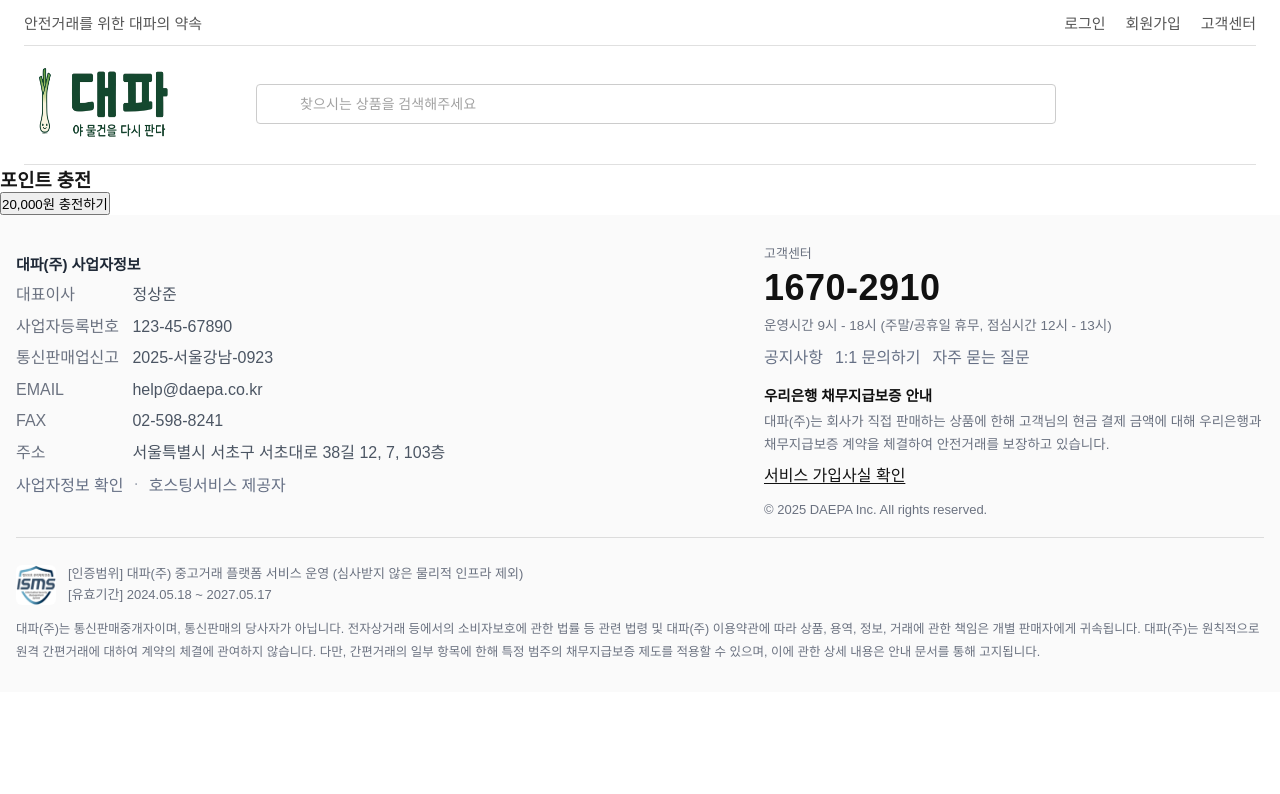
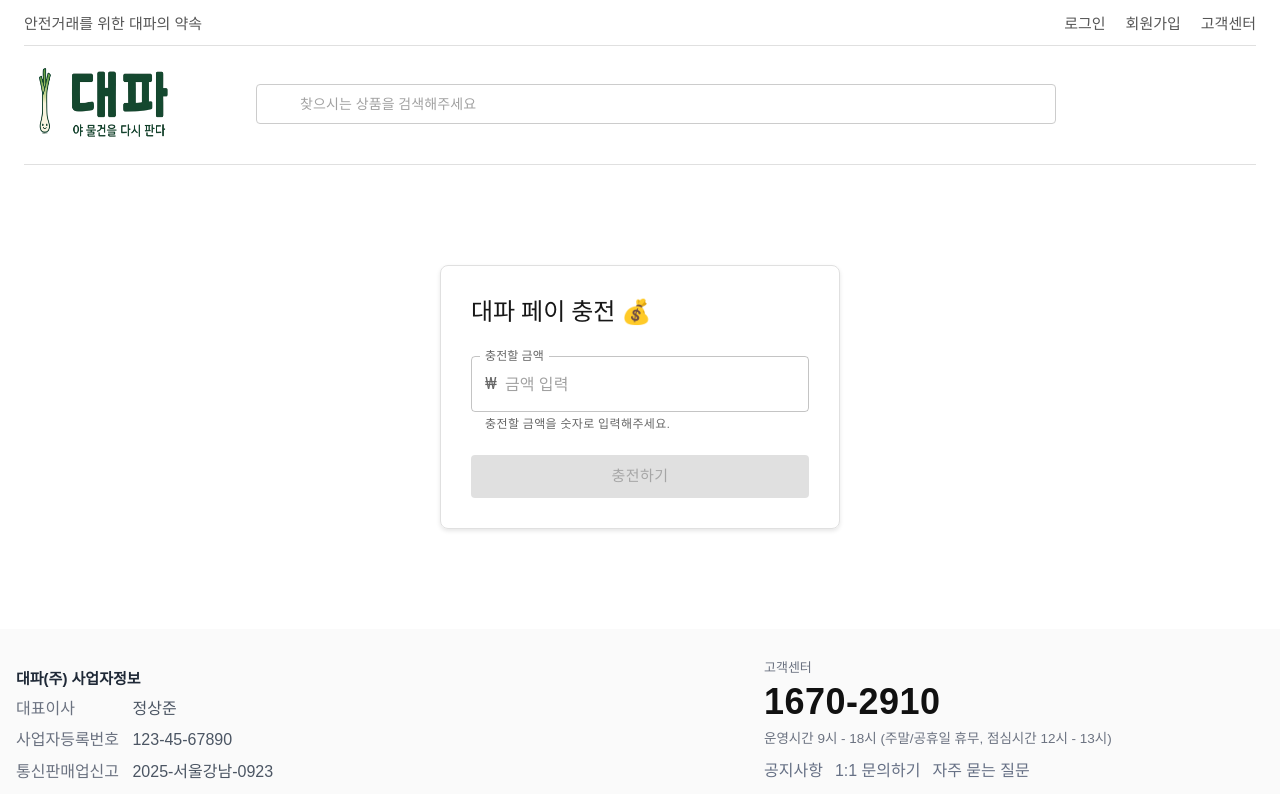
Before and after one commit to Zerolight90/DAEPA_Market_Frontend, a Next.js app: page /payCharge in a window 1280 px wide. Shown: the top 794 px of the page. Built offline with nearby package versions, Linux system fonts and the light colour scheme; some icons are missing.

Commit message:
1024 JongMin

```diff
--- a/src/app/payCharge/page.js
+++ b/src/app/payCharge/page.js
@@ -1,27 +1,109 @@
 'use client'
 
+import { useState } from 'react'; // ✅ useState 추가
 import { loadTossPayments } from '@tosspayments/payment-sdk';
-import { v4 as uuidv4 } from 'uuid'; // 고유 주문번호 생성
+import { v4 as uuidv4 } from 'uuid';
+// ✅ Material UI 컴포넌트 추가
+import Box from '@mui/material/Box';
+import TextField from '@mui/material/TextField';
+import Button from '@mui/material/Button';
+import Typography from '@mui/material/Typography';
+import InputAdornment from '@mui/material/InputAdornment';
 
 export default function ChargeComponent() {
+  // ✅ 충전 금액을 관리할 상태 추가
+  const [amount, setAmount] = useState('');
+
   const handleCharge = async () => {
+    // ✅ 입력된 금액 유효성 검사
+    const chargeAmount = parseInt(amount.replace(/,/g, '')); // 콤마 제거 후 숫자로 변환
+    if (isNaN(chargeAmount) || chargeAmount <= 0) {
+      alert('올바른 충전 금액을 입력해주세요.');
+      return;
+    }
+    if (chargeAmount > 1000000) { // ✅ 예시: 100만원 충전 제한
+      alert('최대 충전 가능 금액은 1,000,000원입니다.');
+      return;
+    }
+
     const tossPayments = await loadTossPayments(process.env.NEXT_PUBLIC_TOSS_CLIENT_KEY);
 
     tossPayments.requestPayment('카드', {
-      amount: 20000, // 충전할 금액 (임시이므로 실제 상품 값으로 변경!)
-      orderId: `charge-${uuidv4()}`, // "charge-" 로 페이 충전 구문임을 명시
-      orderName: '포인트 50,000원 충전', // 페이 충전명
-      customerName: '대파', // 실제로는 로그인한 유저 이름으로 변경!
-      // 성공 시 백엔드 API로 리다이렉트
-      successUrl: `http://localhost:8080/api/pay/success`,
-      failUrl: `${window.location.origin}/pay/fail`, // 페이지 만들고 해당 경로로 변경!
+      // ✅ 상태에서 금액 가져오기
+      amount: chargeAmount,
+      orderId: `charge-${uuidv4()}`,
+      // ✅ 주문명 동적으로 생성
+      orderName: `대파 페이 ${chargeAmount.toLocaleString()}원 충전`,
+      customerName: '대파', // 실제 유저 이름으로 변경 필요
+      successUrl: `http://localhost:8080/api/charge/success`,
+      failUrl: `${window.location.origin}/pay/fail`,
+    }).catch(error => {
+      // ✅ 결제창 호출 실패 또는 사용자 취소 시 에러 처리
+      console.error("결제 요청 실패:", error);
+      if (error.code !== 'USER_CANCEL') {
+        alert(`결제 요청 중 오류가 발생했습니다: ${error.message}`);
+      }
     });
   };
 
+  // ✅ 금액 입력 시 숫자 및 콤마 처리
+  const handleAmountChange = (event) => {
+    const value = event.target.value.replace(/[^0-9]/g, ''); // 숫자 외 입력 제거
+    if (value === '') {
+      setAmount('');
+      return;
+    }
+    const numValue = parseInt(value, 10);
+    if (!isNaN(numValue)) {
+      setAmount(numValue.toLocaleString()); // 콤마 추가
+    }
+  };
+
   return (
-    <div>
-      <h3>포인트 충전</h3>
-      <button onClick={handleCharge}>20,000원 충전하기</button>
-    </div>
+      // ✅ Material UI Box로 감싸고 스타일 추가
+      <Box
+          sx={{
+            margin: '100px auto', // 상하 100px, 좌우 자동 (가운데 정렬)
+            padding: '30px',
+            maxWidth: '400px', // 최대 너비 지정
+            border: '1px solid #e0e0e0',
+            borderRadius: '8px',
+            boxShadow: '0 2px 4px rgba(0,0,0,0.1)',
+            display: 'flex',
+            flexDirection: 'column',
+            gap: '20px', // 요소 간 간격
+          }}
+      >
+        <Typography variant="h5" component="h3" gutterBottom>
+          대파 페이 충전 💰
+        </Typography>
+
+        {/* ✅ Material UI TextField 사용 */}
+        <TextField
+            label="충전할 금액"
+            variant="outlined"
+            fullWidth // 너비 100%
+            value={amount}
+            onChange={handleAmountChange}
+            placeholder="금액 입력"
+            InputProps={{
+              startAdornment: <InputAdornment position="start">₩</InputAdornment>,
+              inputMode: 'numeric', // 모바일에서 숫자 키패드 표시
+            }}
+            helperText="충전할 금액을 숫자로 입력해주세요."
+        />
+
+        {/* ✅ Material UI Button 사용 */}
+        <Button
+            variant="contained"
+            color="primary"
+            size="large"
+            onClick={handleCharge}
+            // ✅ 금액이 입력되지 않으면 버튼 비활성화
+            disabled={!amount || parseInt(amount.replace(/,/g, '')) <= 0}
+        >
+          충전하기
+        </Button>
+      </Box>
   );
 }
```
Also changed, not shown: src/app/payCharge/success/page.js (added, +74 -0 lines), src/components/product/modals/BuyModal.js (+40 -4 lines).
